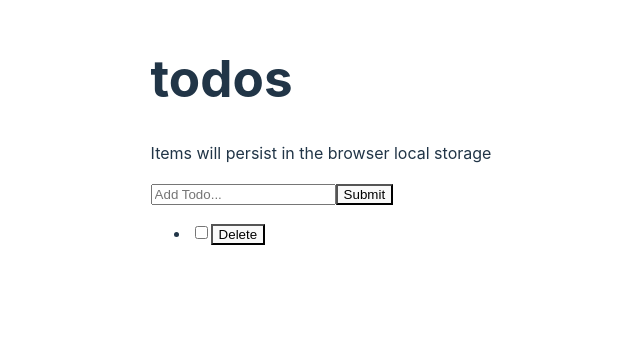
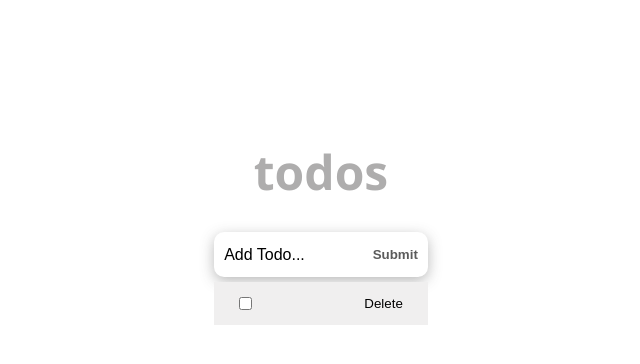
Before and after one commit to NoelLincoln/react-to-do-list, a React (Vite) app: page / in a window 1280 px wide. Shown: the top 364 px of the page, without its empty margins (319-959 px from the left). Built offline with nearby package versions, Linux system fonts and the light colour scheme.

Commit message:
style ui

```diff
--- a/src/App.css
+++ b/src/App.css
@@ -1,6 +1,113 @@
-#root {
-  max-width: 1280px;
+* {
+  box-sizing: border-box;
+  margin: 0;
+  padding: 0;
+}
+
+body {
+  font-family: 'Segoe UI', sans-serif;
+  line-height: 1.4;
+  background: #fff;
+  height: 100vh;
+  font-weight: 400;
+  margin: 0;
+  place-items: center;
+}
+
+.wrapper {
+  width: 80%;
+  margin: auto;
+  padding: 8rem 20px 3rem;
+}
+
+.todos {
+  max-width: 580px;
   margin: 0 auto;
-  padding: 2rem;
-  padding-top: 1rem;
 }
+
+.form-container {
+  display: flex;
+  border-radius: calc(0.1 * 100px);
+  box-shadow: 0 4px 14px 0 rgba(70, 70, 70, 0.38);
+  justify-content: space-around;
+  background: #fff;
+  font-size: 1rem;
+}
+
+.input-text {
+  width: 85%;
+  padding-right: 5px;
+  padding-left: 10px;
+  border-radius: calc(0.5 * 100px);
+  font-size: 1rem;
+}
+
+.input-text::placeholder {
+  color: #000;
+}
+
+.input-submit {
+  background: transparent;
+  color: #5b5b5b;
+  text-transform: capitalize;
+  cursor: pointer;
+  font-weight: 600;
+  margin-right: 10px;
+}
+
+.input-text,
+.input-submit {
+  height: 45px;
+  outline: none;
+  border: none;
+}
+
+.submit-warning {
+  font-size: 13px;
+  color: red;
+  margin-top: 5px;
+  display: block;
+}
+
+:root {
+  font-family: Inter, system-ui, Avenir, Helvetica, Arial, sans-serif;
+  line-height: 1.5;
+  font-weight: 400;
+  color: rgba(255, 255, 255, 0.87);
+  background-color: #242424;
+  text-rendering: optimizeLegibility;
+  -webkit-font-smoothing: antialiased;
+  -moz-osx-font-smoothing: grayscale;
+  -webkit-text-size-adjust: 100%;
+}
+
+a {
+  font-weight: 500;
+  color: #646cff;
+  text-decoration: inherit;
+}
+
+a:hover {
+  color: #535bf2;
+}
+
+h1 {
+  font-size: 3.2em;
+  line-height: 1.1;
+}
+
+@media (prefers-color-scheme: light) {
+  :root {
+    color: #213547;
+    background-color: #fff;
+    width: 100%;
+  }
+
+  a:hover {
+    color: #747bff;
+  }
+
+  button {
+    background-color: #f9f9f9;
+  }
+}
--- a/src/components/Header.jsx
+++ b/src/components/Header.jsx
@@ -1,8 +1,16 @@
+import styles from '../styles/Header.module.css';
+
 const Header = () => {
+  const headerStyle = {
+    padding: '20px 0',
+    lineHeight: '1.5em',
+    color: '#aeadad',
+    textAlign: 'center',
+  };
   return (
-    <header>
+    <header style={headerStyle} className={styles.header}>
       <h1>todos</h1>
-      <p>Items will persist in the browser local storage</p>
+      <p></p>
     </header>
   );
 };
--- a/src/components/InputTodo.jsx
+++ b/src/components/InputTodo.jsx
@@ -3,6 +3,7 @@
 
 const InputTodo = ({ addTodoItem }) => {
   const [title, setTitle] = useState('');
+  const [message, setMessage] = useState('');
 
   const handleChange = (e) => {
     setTitle(e.target.value);
@@ -10,9 +11,13 @@
 
   const handleSubmit = (e) => {
     e.preventDefault();
-    console.log(title);
+    if (title.trim()) {
       addTodoItem(title);
       setTitle('');
+      setMessage('');
+    } else {
+      setMessage('Please add item.');
+    }
   };
 
   InputTodo.propTypes = {
@@ -20,15 +25,21 @@
   };
 
   return (
-    <form onSubmit={handleSubmit}>
+    <>
+      <form onSubmit={handleSubmit} className="form-container">
         <input
           type="text"
           placeholder="Add Todo..."
           value={title}
           onChange={handleChange}
+          className="input-text"
         />
-      <button>Submit</button>
+        <button type="submit" className="input-submit">
+          Submit
+        </button>
       </form>
+      <span className="submit-warning">{message}</span>
+    </>
   );
 };
 
--- a/src/components/ToDoApp.jsx
+++ b/src/components/ToDoApp.jsx
@@ -5,8 +5,12 @@
 const TodoApp = () => {
   return (
     <>
-      <Header />
-      <TodosLogic />
+      <div className="wrapper">
+        <div className="todos">
+          <Header />
+          <TodosLogic />
+        </div>
+      </div>
     </>
   );
 };
--- a/src/components/TodoItem.jsx
+++ b/src/components/TodoItem.jsx
@@ -1,15 +1,21 @@
+import styles from '@/styles/TodoItem.module.css';
 import PropTypes from 'prop-types';
 
 const TodoItem = ({ itemProp, handleChange, delTodo }) => {
   return (
-    <li>
+    <li className={styles.item}>
+      <div className={styles.content}>
+        <div className={styles.itemCheckbox}>
           <input
             type="checkbox"
             checked={itemProp.completed}
             onChange={() => handleChange(itemProp.id)}
           />
           {itemProp.title}
+        </div>
+
         <button onClick={() => delTodo(itemProp.id)}>Delete</button>
+      </div>
     </li>
   );
 };
--- a/src/index.css
+++ /dev/null
@@ -1,48 +0,0 @@
-:root {
-  font-family: Inter, system-ui, Avenir, Helvetica, Arial, sans-serif;
-  line-height: 1.5;
-  font-weight: 400;
-  color: rgba(255, 255, 255, 0.87);
-  background-color: #242424;
-  text-rendering: optimizeLegibility;
-  -webkit-font-smoothing: antialiased;
-  -moz-osx-font-smoothing: grayscale;
-  -webkit-text-size-adjust: 100%;
-}
-
-a {
-  font-weight: 500;
-  color: #646cff;
-  text-decoration: inherit;
-}
-
-a:hover {
-  color: #535bf2;
-}
-
-body {
-  margin: 0;
-  display: flex;
-  place-items: center;
-  min-width: 320px;
-}
-
-h1 {
-  font-size: 3.2em;
-  line-height: 1.1;
-}
-
-@media (prefers-color-scheme: light) {
-  :root {
-    color: #213547;
-    background-color: #fff;
-  }
-
-  a:hover {
-    color: #747bff;
-  }
-
-  button {
-    background-color: #f9f9f9;
-  }
-}
--- a/src/main.jsx
+++ b/src/main.jsx
@@ -1,6 +1,5 @@
 import React from 'react';
 import ReactDOM from 'react-dom/client';
-import './index.css';
 import TodoApp from '@/components/TodoApp';
 
 ReactDOM.createRoot(document.getElementById('root')).render(
--- /dev/null
+++ b/src/styles/Header.module.css
@@ -0,0 +1,8 @@
+.header h1 {
+  font-size: 3rem;
+  font-weight: 600;
+  margin-bottom: 1rem;
+  line-height: 1em;
+  text-transform: lowercase;
+  text-align: center;
+}
--- /dev/null
+++ b/src/styles/TodoItem.module.css
@@ -0,0 +1,33 @@
+.item {
+  font-size: 1rem;
+  list-style-type: none;
+  padding: 14px 25px;
+  border-bottom: 1px solid #fff;
+  background: #f0efef;
+}
+
+.content {
+  display: flex;
+  justify-content: space-between;
+  align-items: center;
+  gap: 1rem;
+}
+
+.itemCheckbox {
+  display: flex;
+  gap: 1rem;
+}
+
+.content span {
+  flex: 1;
+  order: 1;
+}
+
+.content button {
+  cursor: pointer;
+  background: transparent;
+  order: 2;
+  outline: none;
+  border: none;
+  margin-left: 7px;
+}
```
Lines whose indentation alone changed are shown as unchanged.
